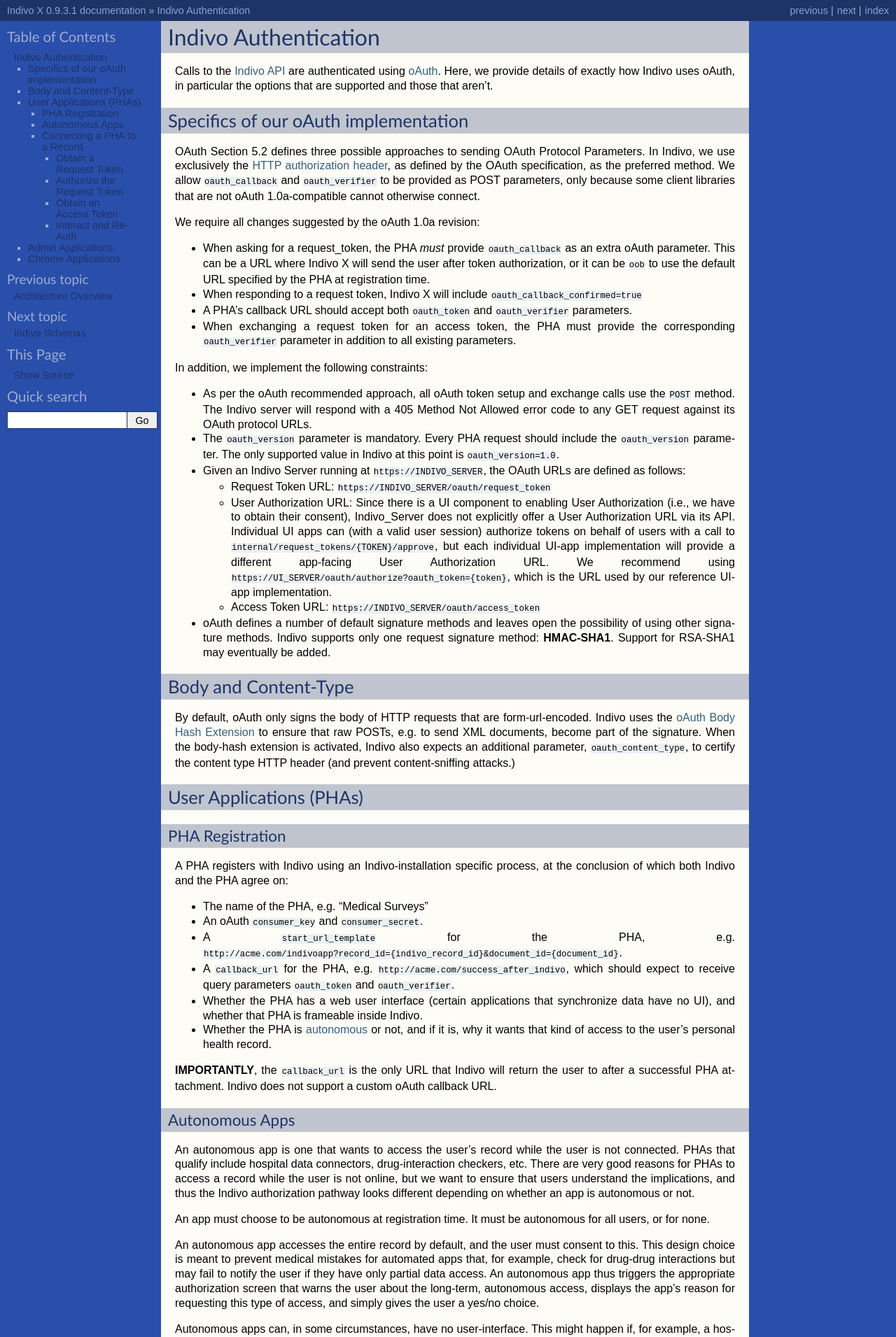
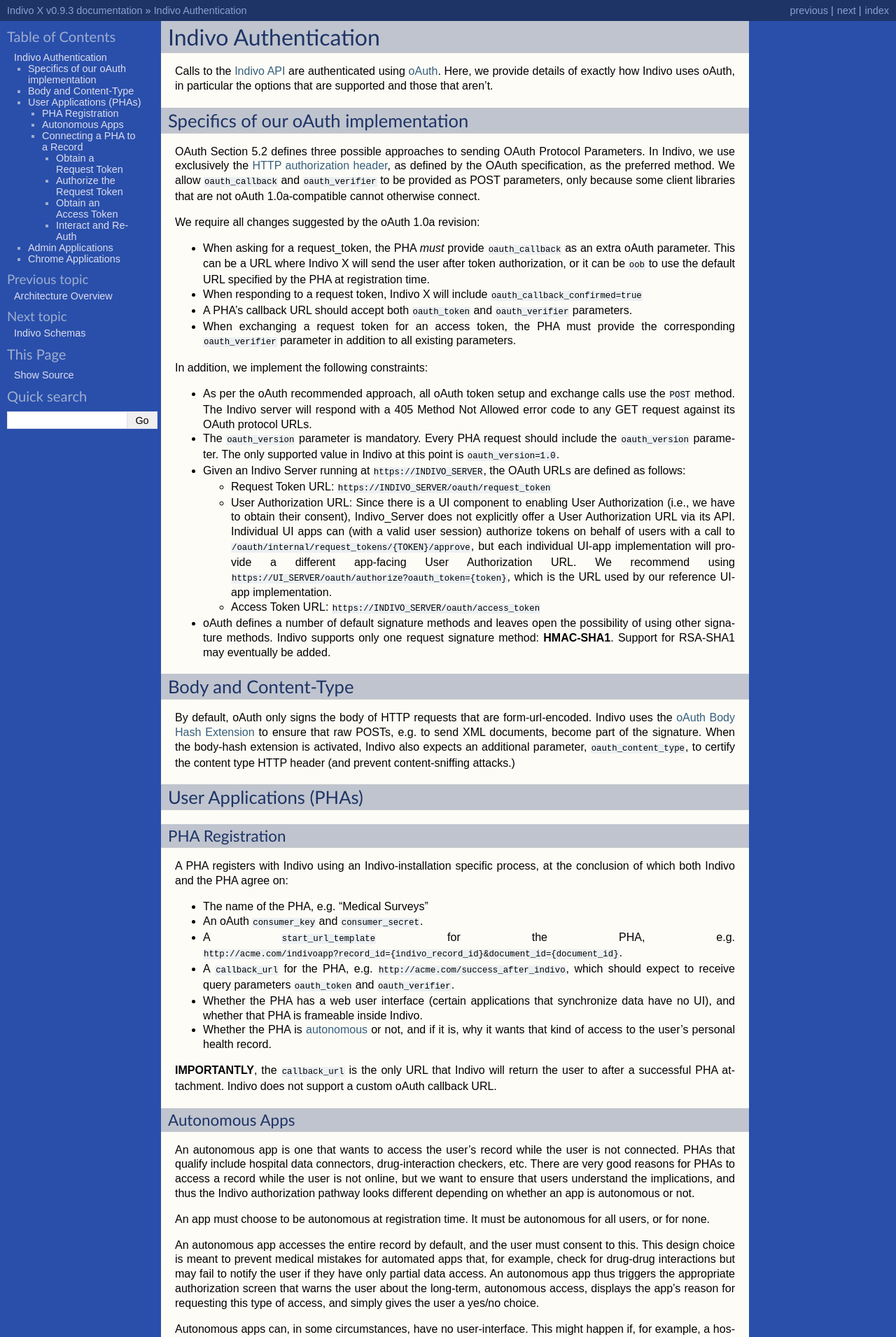
Before and after one commit to chb/indivo_server, a Sphinx documentation site: the page built from doc/sphinx/source/authentication.rst, in a window 1280 px wide. Shown: the top 1911 px of the page at 70% size. Built offline with Sphinx 7.4.7, drawn with Linux system fonts in a browser that asks for light colours; pages that are not in the unit, such as notebooks, are missing from menus; cross-references to code outside the pages are shown as plain code; some of the changed text lies outside the part shown.

Commit message:
Docs configuration tweaks, one bad link fix in authentication.rst
* Added ignorable prefixes to index for readability
* Tweaked sidebar link color for visibility
* Tweaked html_title to display 'v0.9.3', not '0.9.3'

```diff
--- a/doc/sphinx/source/authentication.rst
+++ b/doc/sphinx/source/authentication.rst
@@ -43,7 +43,7 @@
     (i.e., we have to obtain their consent), Indivo_Server does not explicitly offer a
     User Authorization URL via its API. Individual UI apps can (with a valid user session)
     authorize tokens on behalf of users with a call to
-    :http:post:`internal/request_tokens/{TOKEN}/approve`, but each individual UI-app
+    :http:post:`/oauth/internal/request_tokens/{TOKEN}/approve`, but each individual UI-app
     implementation will provide a different app-facing User Authorization URL. We
     recommend using ``https://UI_SERVER/oauth/authorize?oauth_token={token}``, which is
     the URL used by our reference UI-app implementation.
--- a/doc/sphinx/source/conf.py
+++ b/doc/sphinx/source/conf.py
@@ -103,8 +103,7 @@
 pygments_style = 'sphinx'
 
 # A list of ignored prefixes for module index sorting.
-#modindex_common_prefix = []
-
+modindex_common_prefix = ['indivo.views.', 'views.']
 
 # -- Options for HTML output ---------------------------------------------------
 
@@ -122,7 +121,8 @@
     'footertextcolor':'#9EADCF',
     'sidebarbgcolor':'#294FAB',
     'sidebartextcolor':'#9EADCF',
-    'sidebarlinkcolor':'#1E3467',
+#    'sidebarlinkcolor':'#1E3467',
+    'sidebarlinkcolor':'#DDDDEE',
     'relbarbgcolor':'#1E3467',
     'relbartextcolor':'#9EADCF',
     'relbarlinkcolor':'#8CA0CF',
@@ -140,7 +140,7 @@
 html_theme_path = [".theme"]
 
 # The name for this set of Sphinx documents.  If None, it defaults to
-# "<project> v<release> documentation".
+html_title = "%s v%s documentation"%(project, version)
 #html_title = None
 
 # A shorter title for the navigation bar.  Default is the same as html_title.
```
